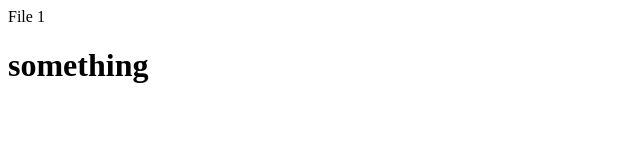
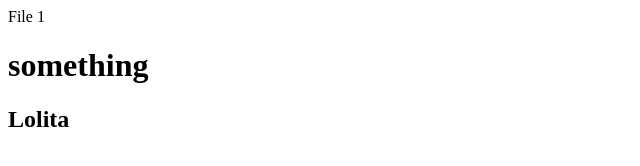
Before and after one commit to katherine6666/lesson, a plain HTML site: page 1.html in a window 1280 px wide. Shown: the full height of the page, 0-640 px from the left. Drawn offline with Linux system fonts and the light colour scheme.

Commit message:
Added Lolita

```diff
--- a/1.html
+++ b/1.html
@@ -9,5 +9,6 @@
 <body>
     File 1
     <h1>something</h1>
+    <h2>Lolita</h2>
 </body>
 </html>
```
